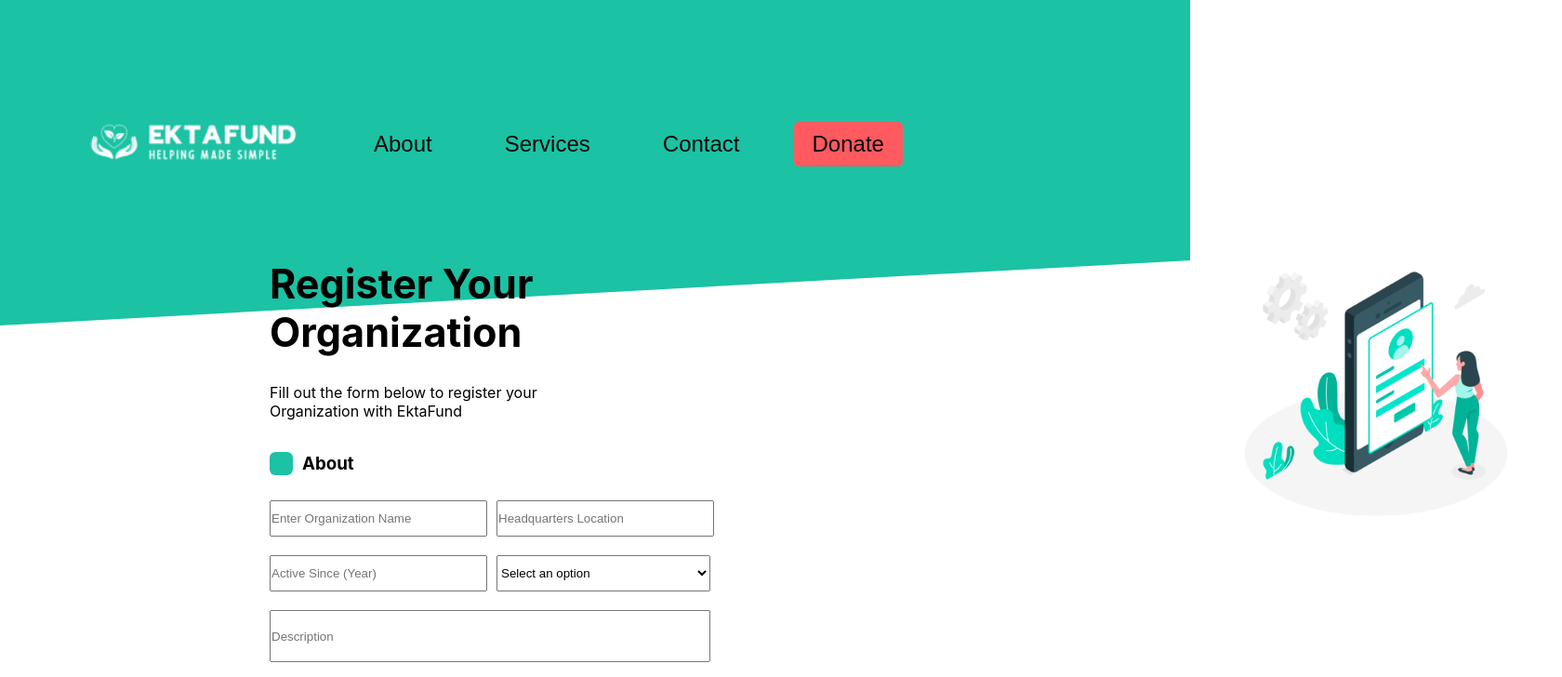
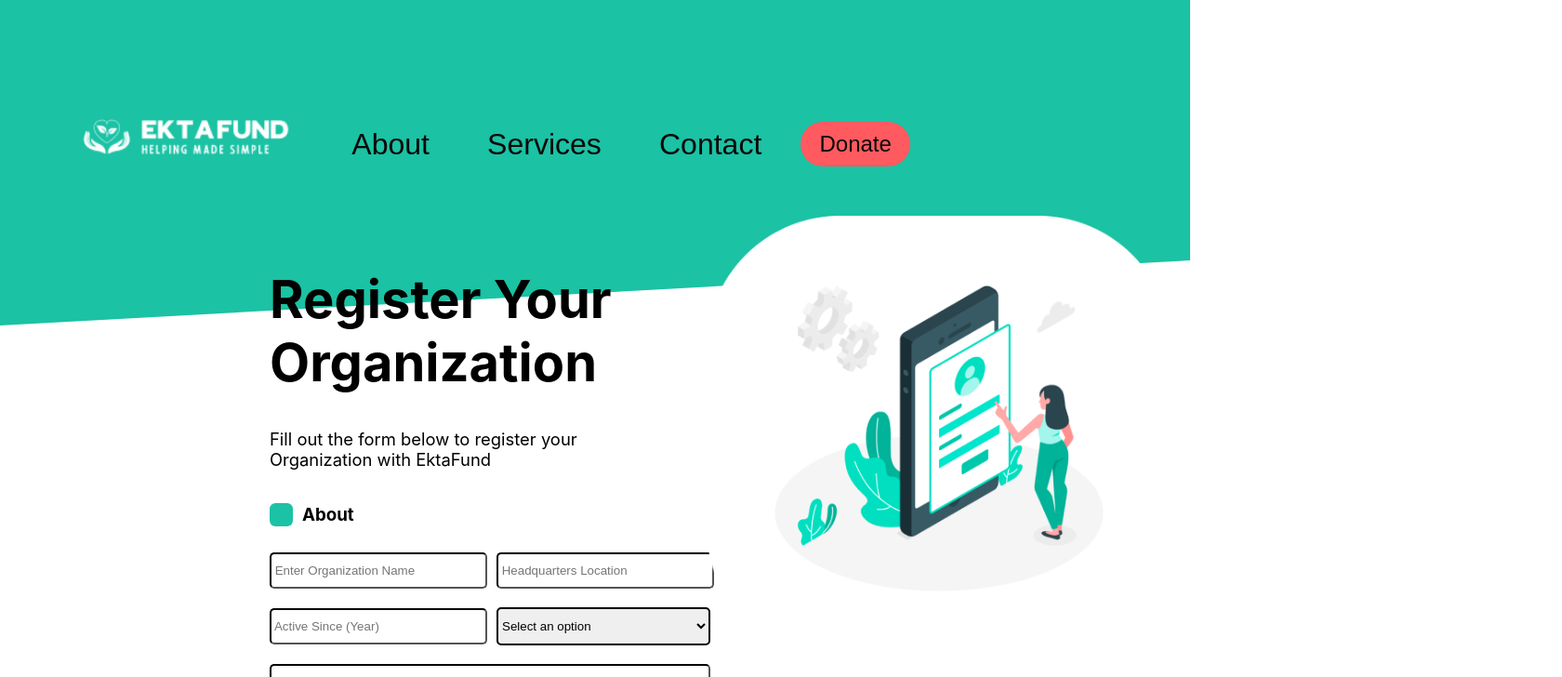
Before and after one commit to kunj-bhuva/Ekta_Fund, a React (Create React App) app: page / in a window 1280 px wide. Shown: the top 728 px of the page at 93% size, 1680 px wide, since content can reach past the window. Built offline with nearby package versions, Linux system fonts and the light colour scheme.

Commit message:
updated registration

```diff
--- a/src/components/Body.css
+++ b/src/components/Body.css
@@ -22,13 +22,17 @@
 
 
 .content-headline{
-    font-size: 2.7rem;
+    font-size: 3.5rem;
 }
 .login-image {
     position: absolute;
     top: 0px;
-    left: 160%;
-    width: 400px; /* Adjust the width as needed */
+    left: 80%;
+    width: 500px; /* Adjust the width as needed */
     height: auto; /* Maintain the image aspect ratio */
     padding-top: 2rem;
 }
+
+p{
+    font-size: 1.15rem;
+}
--- a/src/components/Header.css
+++ b/src/components/Header.css
@@ -8,6 +8,7 @@
   text-align: center;
   color: rgb(9, 9, 9); /* Dark text color */
   padding: 0 50px; /* Add padding to the sides for spacing */
+  font-size: 4rem;
 }
 
 .header-content{
@@ -30,10 +31,10 @@
 
 @media (max-width: 768px) {
   .logo {
-    width: 130px; /* Even smaller logo on smaller screens */
+    width: 160px; /* Even smaller logo on smaller screens */
   }
   .header-navBar {
-    font-size: 16px; /* Adjust font size for smaller screens */
+    font-size: 4rem; /* Adjust font size for smaller screens */
   }
   .donate-button {
     padding: 8px 16px; /* Adjust padding */
@@ -59,7 +60,7 @@
 }
 
 .header-navBar {
-  font-size: 24px;
+  font-size: 2rem;
   margin: 10px;
   background-color: #1BC2A4; /* Semi-transparent background for readability */
   padding: 5px 10px; /* Padding for better text visibility */
@@ -80,7 +81,7 @@
   font-size: 1.5rem;
   border: none;
   padding: 10px 20px;
-  border-radius: 5px;
+  border-radius: 25px;
   cursor: pointer;
   transform: translateY(-20px); /* Shift button up */
 }
--- a/src/components/Header.js
+++ b/src/components/Header.js
@@ -8,7 +8,7 @@ function Header() {
   return (
     <div className="header">
       <div className="header-content">
-        <div><img src={logo} alt="EktaFund Logo" className="logo" /> </div> {/* Use the imported image */}
+        <div className='ekta-logo'><img src={logo} alt="EktaFund Logo" className="logo" /> </div> {/* Use the imported image */}
         <button className="header-navBar"> About</button>
         <button className="header-navBar">Services</button>
         <button className="header-navBar">Contact</button>
--- a/src/components/RegistrationForm.css
+++ b/src/components/RegistrationForm.css
@@ -57,6 +57,9 @@
     width: 220px;
     padding: 20px;
     margin: 20px;
+    border-color: black;
+    border-width: 2px;
+    border-radius: 5px;
 }
 
 #options{
@@ -67,6 +70,9 @@
     width: 460px;
     height: 2rem;
     padding-left: 15px;
+    border-color: black;
+    border-width: 2px;
+    border-radius: 5px;
 }
 
 #submit{
@@ -75,4 +81,5 @@
     width: auto;
     margin-top: 10px;
     margin-left: 230px;
+    border-radius: 5px;
 }
```
Also changed, not shown: src/components/RegistrationForm.js (+8 -8 lines).
